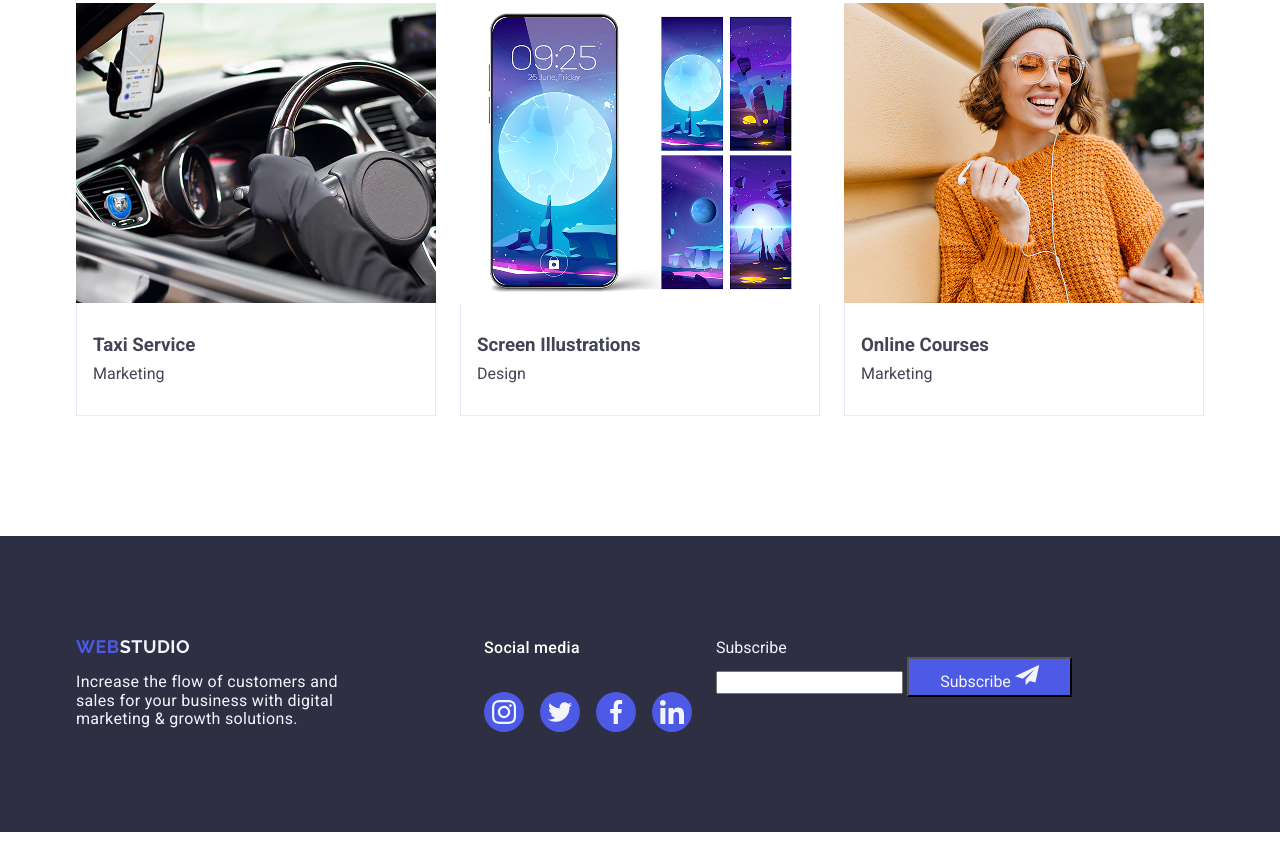
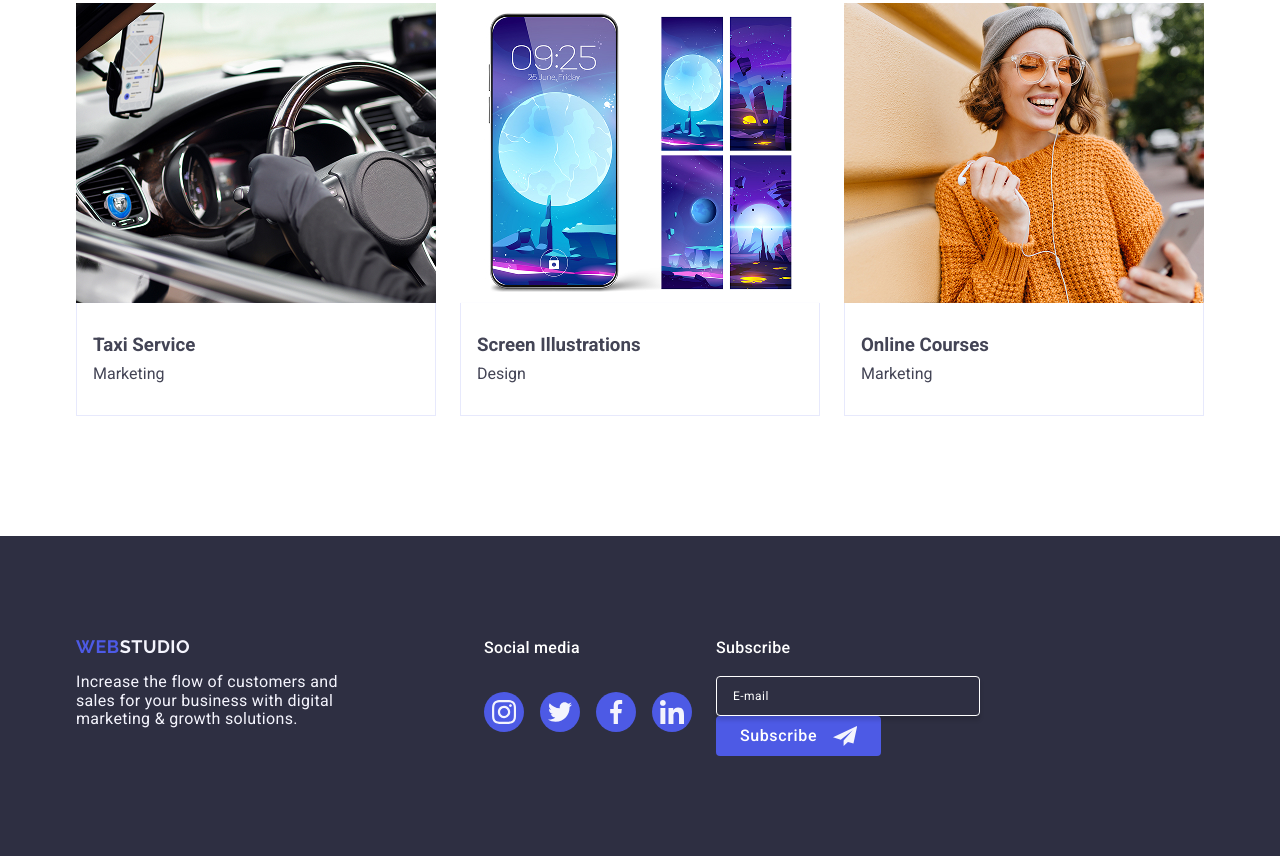
Before and after one commit to vkotelnykovaa/goit-markup-hw-05, a plain HTML site: page index.html in a window 1280 px wide. Shown: the part 2600-3456 px from the top of the page. Before the commit the page ends 3432 px from the top, so only its background shows below. Drawn offline with nearby package versions, Linux system fonts and the light colour scheme.

Commit message:
Footer ready

```diff
--- a/css/styles.css
+++ b/css/styles.css
@@ -554,18 +554,58 @@ fieldset{
    border: 0;
 }
 
-.but_sub{
-   background-color: var(--button-bg-color, #4d5ae5);
-   width: 165px;
-   height: 40px;
-   color: #F4F4FD;
-}
-
 .footer_form{
-
+   gap: 24px;
    color: #F4F4FD;
 }
 
 .icon_sub_foot{
    fill: #F4F4FD;
+   margin-left: 16px;
 }
+
+.paragraph_sub{
+   margin-bottom: 16px;
+   font-weight: 500;
+   font-size: 16px;
+   line-height: 1.5;
+   letter-spacing: 0.02em;
+   color: #ffffff;
+}
+
+.email_sub{
+   width: 264px;
+   height: 40px;
+   border: 1px solid #ffffff;
+   background-color: transparent;
+   font-size: 12px;
+   line-height: 2;
+   letter-spacing: 0.04em;
+   padding-left: 16px;
+   box-shadow: 0px 4px 4px rgba(0, 0, 0, 0.15);
+   border-radius: 4px;
+   color: #ffffff;
+}
+
+.email_sub::placeholder{
+   color: #ffffff;
+}
+
+.but_sub{
+   display: flex;
+   min-width: 165px;
+   height: 40px;
+   color: #ffffff;
+   justify-content: center;
+   align-items: center;
+   font-family: "Roboto", sans-serif;
+   font-size: 16px;
+   font-weight: 500;
+   line-height: 1.5;
+   letter-spacing: 0.04em;
+   cursor: pointer;
+   background-color: #4D5AE5;
+   border: none;
+   border-radius: 4px;
+
+}
--- a/index.html
+++ b/index.html
@@ -177,7 +177,7 @@
                   <h3 class="title_three">Tom Ford</h3>
                   <p class="text">Frontend Developer</p>
 
-<ul class="teamsection_icons">
+                <ul class="teamsection_icons">
                   <li class="icon_box">
                     <a class="social_link" href="#">
                     <svg class="icon-soc" width="16" height="16">
@@ -451,14 +451,15 @@
           </ul>
         </div>
         <div class="flexd_column">
+          <p class="paragraph_sub">Subscribe</p>
           <form class="footer_form">
-            <label class="flexd_column" for="email">
-              Subscribe
+            <label class="foot_label">
+              <input class="email_sub" type="email" name="email" placeholder="E-mail" required>
             </label>
-            <input class="" type="email" name="email" required>
+
             <button class="but_sub" type="submit">
               Subscribe
-              <svg class="icon_sub_foot" width="24px" height="24px" aria-hidden="true">
+              <svg class="icon_sub_foot" width="24px" height="24px">
                 <use href="./images/icons.svg#icon-icon-send"></use>
               </svg>
             </button>
```
